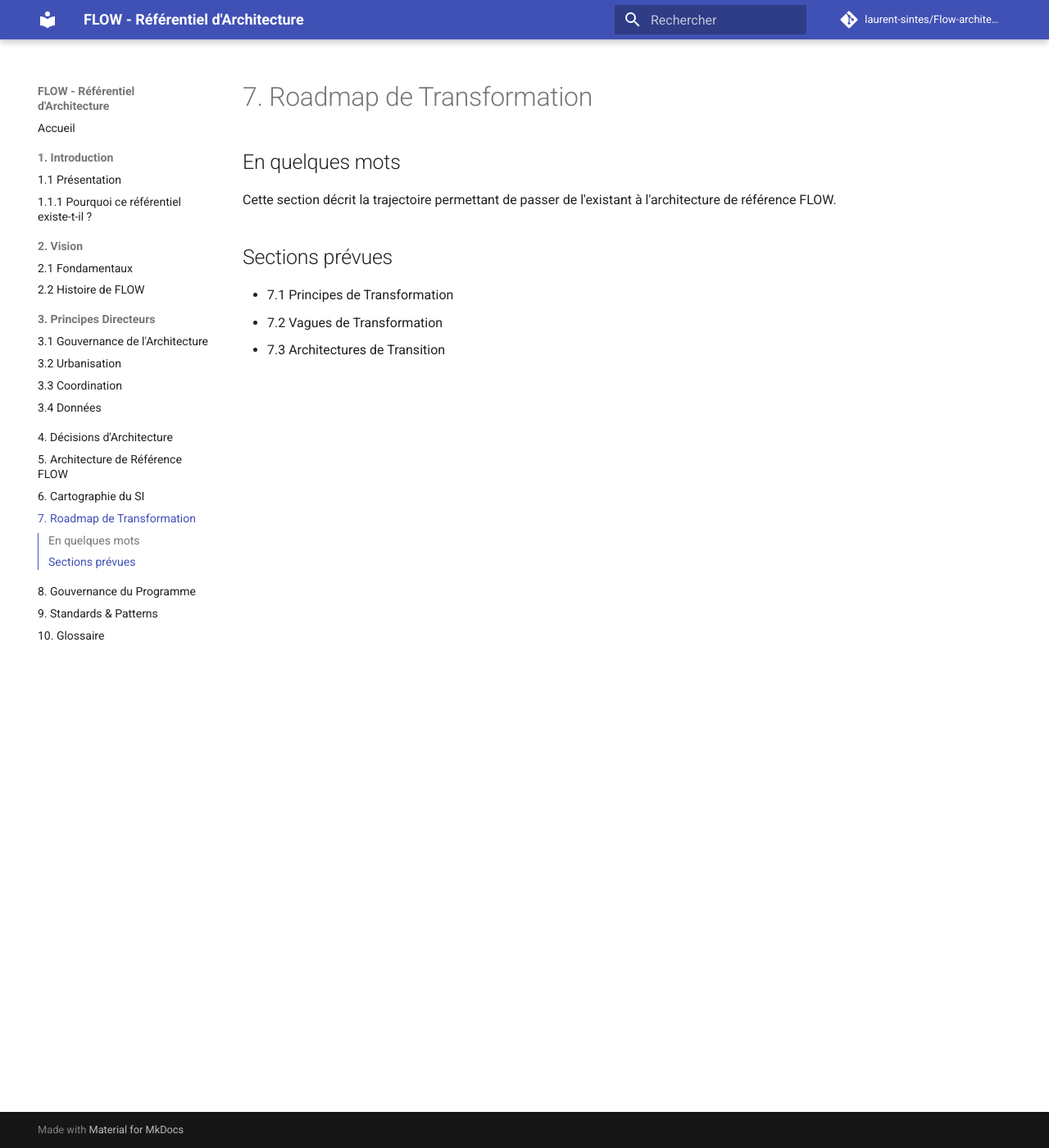
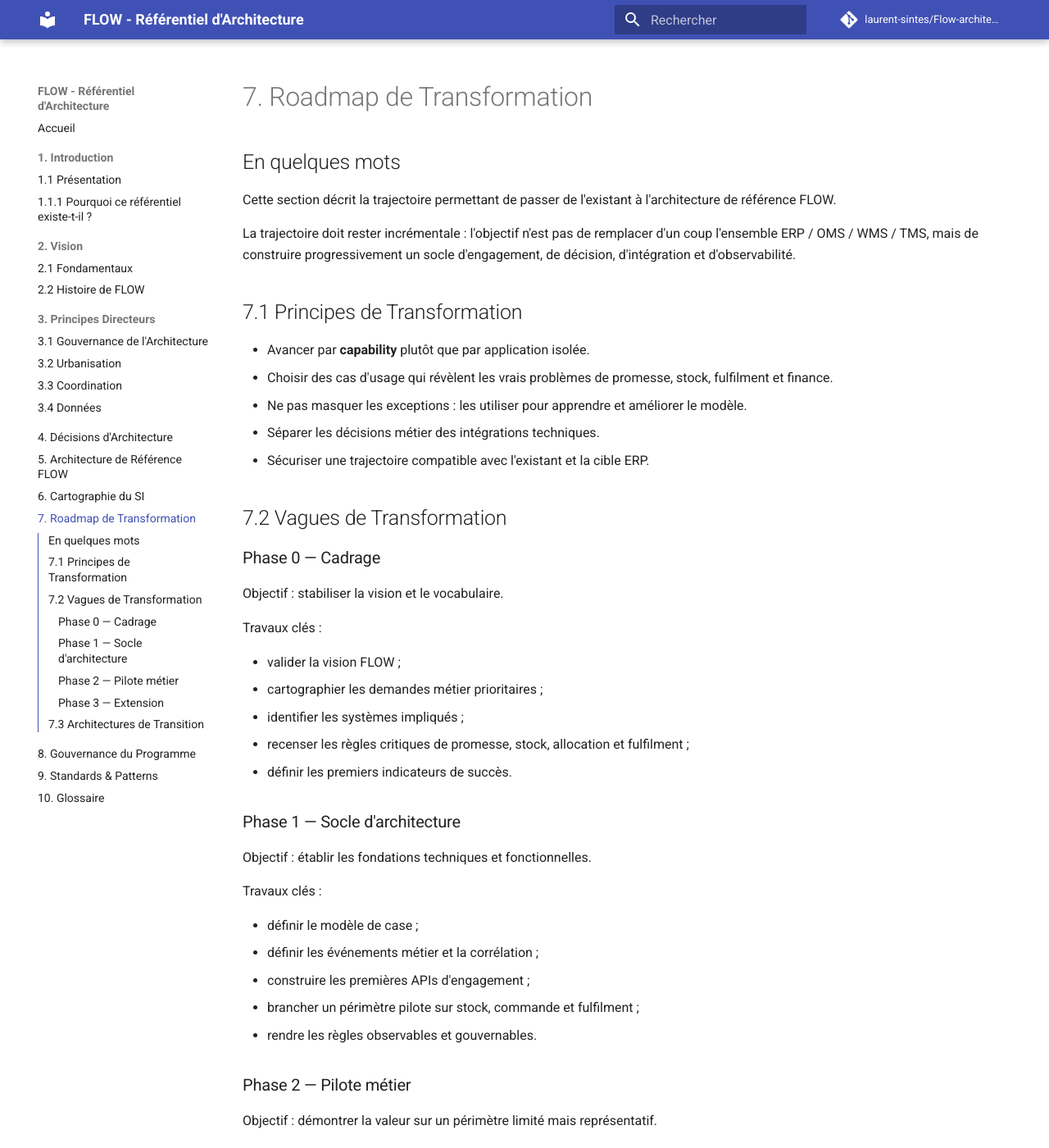
Before and after one commit to laurent-sintes/Flow-architecture, an MkDocs documentation site: the page built from docs/7-roadmap-transformation/index.md, in a window 1280 px wide and 1400 px high. Shown: the whole window at 82% size. Built offline with MkDocs 1.6.1 and Material for MkDocs 9.7.7, drawn with Linux system fonts in a browser that asks for light colours; comment, search, counter and statistics services are not loaded; some of the changed text lies outside the part shown.

Commit message:
Enrich FLOW transformation roadmap

```diff
--- a/docs/7-roadmap-transformation/index.md
+++ b/docs/7-roadmap-transformation/index.md
@@ -4,8 +4,82 @@
 
 Cette section décrit la trajectoire permettant de passer de l'existant à l'architecture de référence FLOW.
 
-## Sections prévues
+La trajectoire doit rester incrémentale : l'objectif n'est pas de remplacer d'un coup l'ensemble ERP / OMS / WMS / TMS, mais de construire progressivement un socle d'engagement, de décision, d'intégration et d'observabilité.
 
-- 7.1 Principes de Transformation
-- 7.2 Vagues de Transformation
-- 7.3 Architectures de Transition
+## 7.1 Principes de Transformation
+
+- Avancer par **capability** plutôt que par application isolée.
+- Choisir des cas d'usage qui révèlent les vrais problèmes de promesse, stock, fulfilment et finance.
+- Ne pas masquer les exceptions : les utiliser pour apprendre et améliorer le modèle.
+- Séparer les décisions métier des intégrations techniques.
+- Sécuriser une trajectoire compatible avec l'existant et la cible ERP.
+
+## 7.2 Vagues de Transformation
+
+### Phase 0 — Cadrage
+
+Objectif : stabiliser la vision et le vocabulaire.
+
+Travaux clés :
+
+- valider la vision FLOW ;
+- cartographier les demandes métier prioritaires ;
+- identifier les systèmes impliqués ;
+- recenser les règles critiques de promesse, stock, allocation et fulfilment ;
+- définir les premiers indicateurs de succès.
+
+### Phase 1 — Socle d'architecture
+
+Objectif : établir les fondations techniques et fonctionnelles.
+
+Travaux clés :
+
+- définir le modèle de case ;
+- définir les événements métier et la corrélation ;
+- construire les premières APIs d'engagement ;
+- brancher un périmètre pilote sur stock, commande et fulfilment ;
+- rendre les règles observables et gouvernables.
+
+### Phase 2 — Pilote métier
+
+Objectif : démontrer la valeur sur un périmètre limité mais représentatif.
+
+Cas candidats :
+
+- ship-from-store ;
+- allocation B2B ;
+- retour cross-canal ;
+- promesse stock ;
+- orchestration d'exception.
+
+Mesures :
+
+- délai de promesse ;
+- taux d'exception ;
+- qualité stock ;
+- respect de la promesse ;
+- effort opérationnel de résolution.
+
+### Phase 3 — Extension
+
+Objectif : étendre la couverture et rationaliser progressivement.
+
+Travaux clés :
+
+- étendre par capability ;
+- rationaliser les OMS et orchestrateurs redondants ;
+- industrialiser les patterns d'intégration ;
+- renforcer le modèle de données partagé ;
+- préparer l'alignement avec la trajectoire ERP cible.
+
+## 7.3 Architectures de Transition
+
+Chaque vague doit produire une architecture de transition explicite :
+
+- périmètre fonctionnel couvert ;
+- systèmes intégrés ;
+- contrats d'API et d'événements ;
+- règles embarquées ;
+- données de référence utilisées ;
+- dette assumée ;
+- critères de passage à la vague suivante.
```
